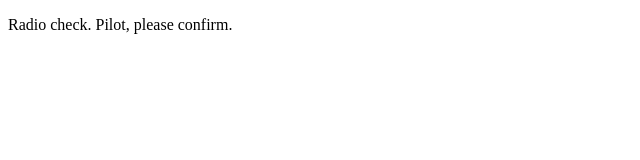
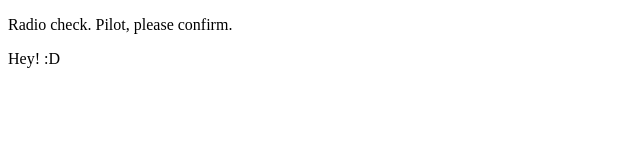
Before and after one commit to ArpithaNagappa/communication-log-control, a plain HTML site: page index.html in a window 1280 px wide. Shown: the full height of the page, 0-640 px from the left. Drawn offline with Linux system fonts and the light colour scheme.

Commit message:
Pilot 2 Message 1

```diff
--- a/index.html
+++ b/index.html
@@ -2,5 +2,6 @@
 <html>
    <body>
       <p>Radio check. Pilot, please confirm.</p>
+      <p>Hey! :D</p>
    </body>
 </html>
```
